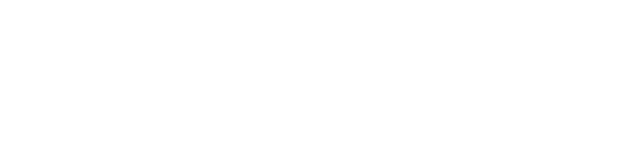
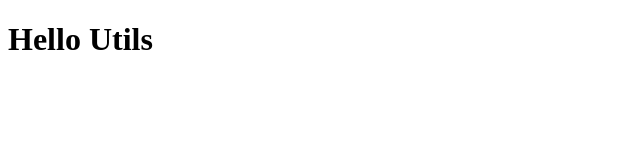
Before and after one commit to afuncoder/utils, a website: page index.html in a window 1280 px wide. Shown: the whole page, without its empty margins (0-640 px from the left). Drawn offline with Linux system fonts and the light colour scheme.

Commit message:
add title for index.html

```diff
--- a/index.html
+++ b/index.html
@@ -9,6 +9,7 @@
 </head>
 
 <body>
+  <h1>Hello Utils</h1>
   <script src="./dist/hl-utils.js"></script>
   <script>
     console.log('hlUtils', hlUtils)
```
